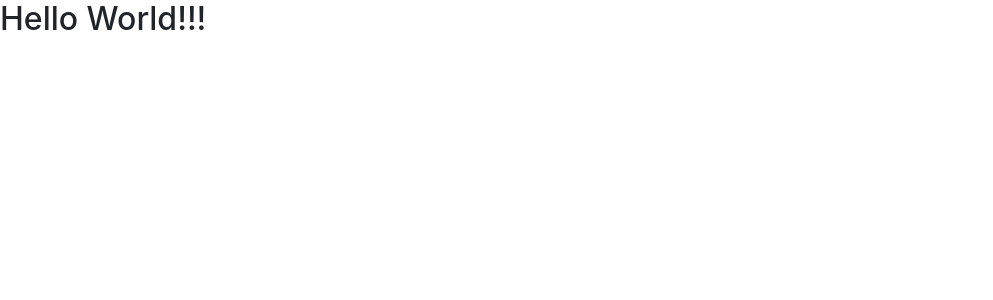
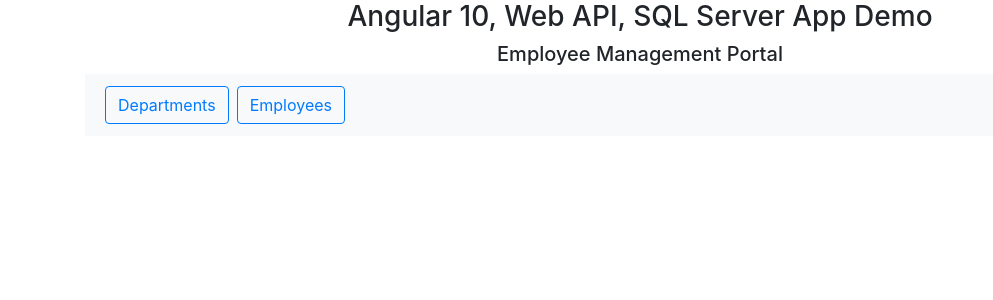
Before and after one commit to 4bitsteams/WebApi, an Angular app in the folder WebApi/UI/Angular10/: page / in a window 1280 px wide. Shown: the top 300 px of the page, without its empty margins (0-993 px from the left). Built offline with nearby package versions, Linux system fonts and the light colour scheme.

Commit message:
Design App Component Html Page

```diff
--- a/WebApi/UI/Angular10/src/app/app.component.html
+++ b/WebApi/UI/Angular10/src/app/app.component.html
@@ -1,2 +1,26 @@
-<h2>Hello World!!!</h2>
-<router-outlet></router-outlet>
+<div class="container">
+
+  <h3 class="d-flex justify-content-center">Angular 10, Web API, SQL Server App Demo </h3>
+  <h5 class="d-flex justify-content-center">Employee Management Portal</h5>
+
+  <nav class="navbar navbar-expand-sm bg-light navbar-dark">
+    <ul class="navbar-nav">
+      <li class="nav-item">
+        <button routerLink="department"
+                class="m-1 btn btn-light btn-outline-primary" Button>
+          Departments
+        </button>
+      </li>
+
+      <li class="nav-item">
+        <button routerLink="employee"
+                class="m-1 btn btn-light btn-outline-primary" Button>
+          Employees
+        </button>
+      </li>
+    </ul>
+  </nav>
+
+  <router-outlet></router-outlet>
+
+</div>
```
